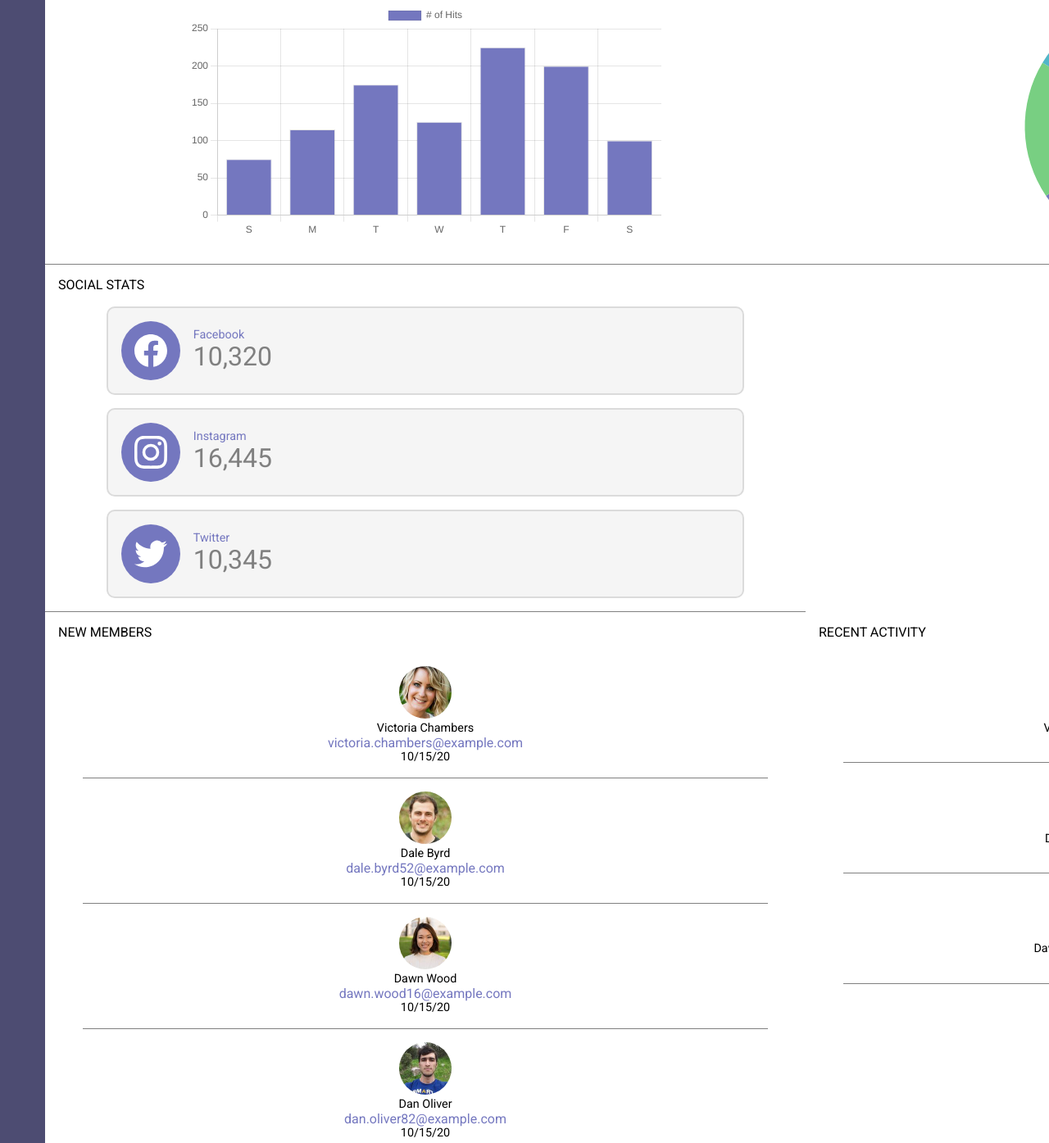
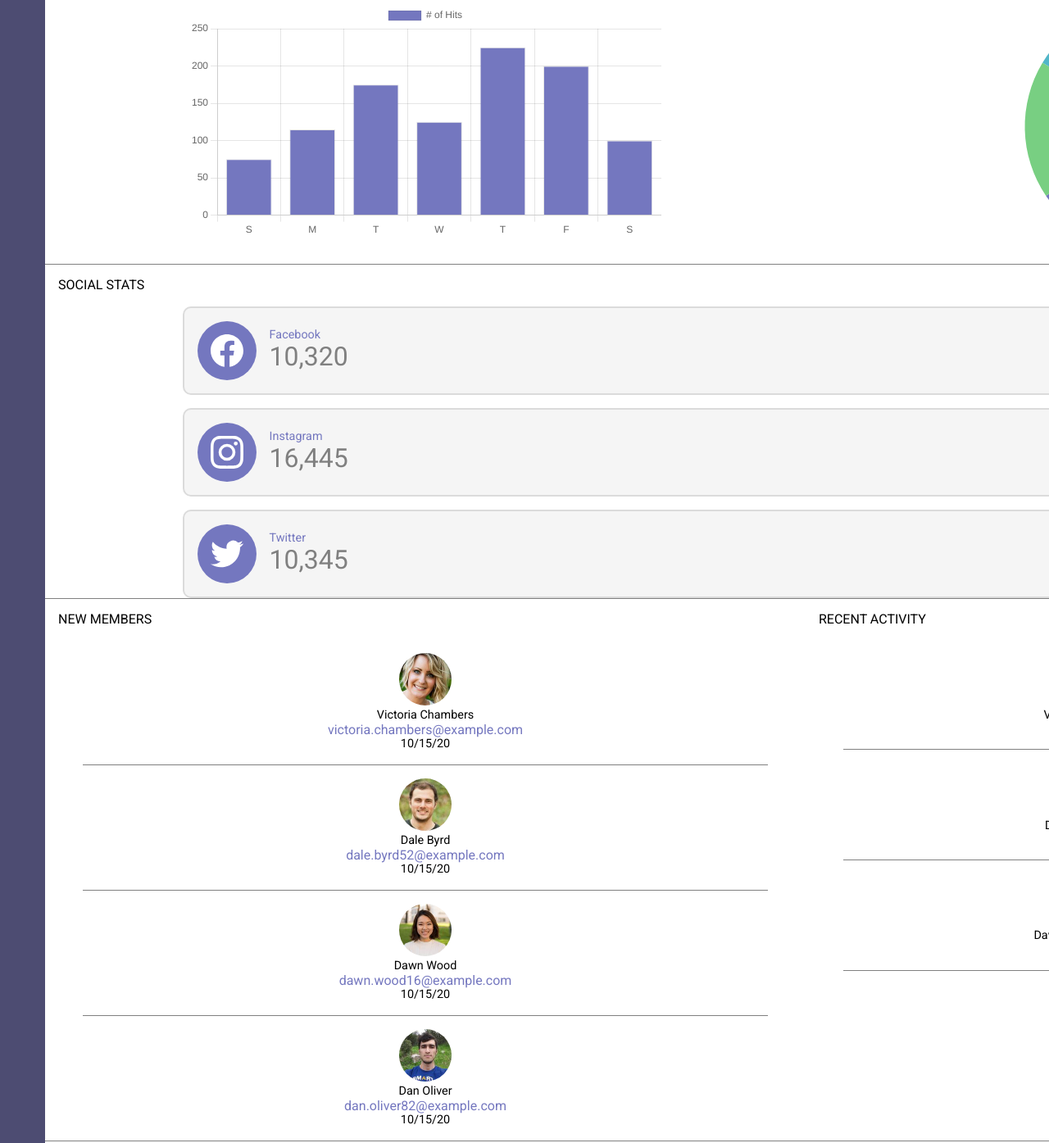
Before and after one commit to dylancbailey/Web-App-Dashboard, a plain HTML site: page index.html in a window 1280 px wide. Shown: the part 803-2198 px from the top of the page at 82% size. Drawn offline with nearby package versions, Linux system fonts and the light colour scheme.

Commit message:
Styles tablet view

```diff
--- a/css/styles.css
+++ b/css/styles.css
@@ -168,7 +168,7 @@ section {
 }
 
 /* Socials */
-.social-container {
+.social {
     display: flex;
     flex-direction: column;
 }
@@ -181,11 +181,10 @@ section {
     padding: 1rem;
     border-radius: 10px;
     border: 2px solid var(--darker-gray);
+    margin: 0 auto;
 }
-.social-wrapper:nth-child(3) {
-    margin: 1rem 0;
-}
-.social-wrapper:nth-child(4) {
+.social-wrapper:nth-child(2) {
+    margin-top: 1rem;
     margin-bottom: 1rem;
 }
 .social-image {
@@ -348,14 +347,13 @@ select:first-child {
 }
 
 /* Media Queries */
-@media screen and (min-width: 768px) {
+@media only screen and (min-width: 768px) {
         .grid-container {
             grid-template-columns: 55px 1fr;
             grid-template-areas:
             "header header"
             "navigation main";
         }
-
         .nav {
             flex-direction: column;
             justify-content: flex-start;
@@ -374,6 +372,7 @@ select:first-child {
         .mobile, .activity, .settings {
             grid-column: 2 / span 1;
         }
+        /* Socials */
 
         .widget-container-full {
             width: 90vw;
--- a/index.html
+++ b/index.html
@@ -76,7 +76,7 @@
         </section>
 
         <!-- doughnut graph -->
-        <section class="doughnut">
+        <section class="doughnut mobile">
             <h3 class="title">Mobile Users</h3>
             <div class="widget-wrapper">
                 <div class="widget-container-half">
@@ -87,8 +87,9 @@
         </section>
 
         <!-- socials -->
-        <section class="social-container">
+        <section class="social">
             <h3 class="title">Social Stats</h3>
+            <div class="social-container">
                 <div class="social-wrapper">
                     <div class="social-image">
                         <!-- SVG -->
@@ -123,6 +124,7 @@
                     <div class="social-text">
                         <p><span class="social-name">Twitter</span></p>
                         <p><span class="social-number">10,345</span></p>
+                    </div>
                 </div>
             </div>
         </section>
@@ -177,7 +179,7 @@
         </section>
 
         <!-- recent activity -->
-        <section class="recent-activity">
+        <section class="recent-activity activity">
             <h3 class="title">Recent Activity</h3>
             <div class="members-wrapper">
                 <div class="members-container">
```
Lines whose indentation alone changed are shown as unchanged.
